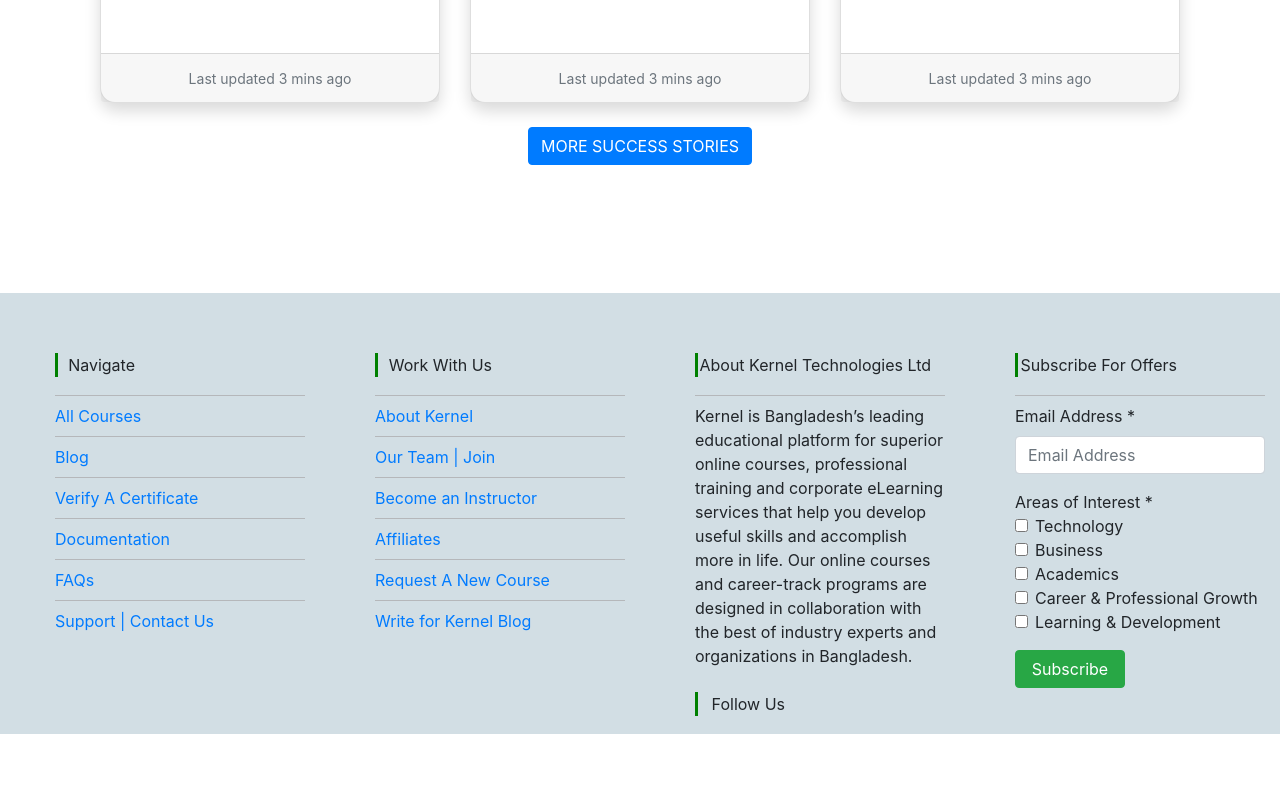
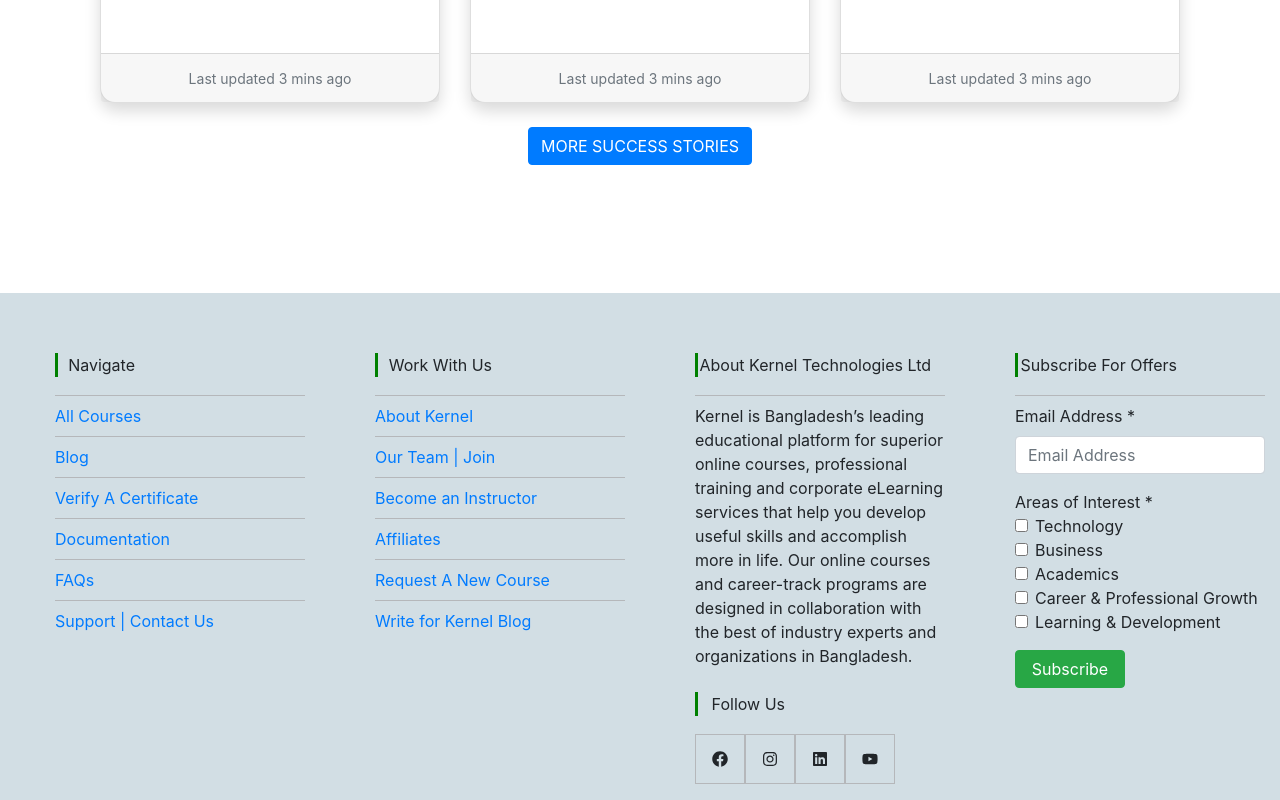
Before and after one commit to krnltech/coursebee-client, a Next.js app: page / in a window 1280 px wide. Shown: the part 4024-4824 px from the top of the page. Before the commit the page ends 4758 px from the top, so only its background shows below. Built offline with nearby package versions, Linux system fonts and the light colour scheme.

Commit message:
Footer icons added

```diff
--- a/components/footer/Footer.js
+++ b/components/footer/Footer.js
@@ -1,6 +1,10 @@
 import Image from "next/image";
 import classNames from "classnames";
 import styles from "./Footer.module.css";
+import {FaFacebook} from "react-icons/fa";
+import {FaInstagram} from "react-icons/fa";
+import {FaLinkedin} from "react-icons/fa";
+import {FaYoutube} from "react-icons/fa";
 const Footer = () => {
   return (
     <div className={styles.footerbody + " container-fluid"}>
@@ -100,6 +104,20 @@ const Footer = () => {
                 <div className={styles.footercolumn_ul_1_border}></div>
                 <div>Follow Us</div>
               </div>
+              <div className={styles.footercolumn_icon_group}>
+                <div className={styles.footercolumn_icon}>
+                  <FaFacebook style={{margin:"auto"}} />
+                </div>
+                <div className={styles.footercolumn_icon}>
+                  <FaInstagram style={{margin:"auto"}} />
+                </div>
+                <div className={styles.footercolumn_icon}>
+                  <FaLinkedin style={{margin:"auto"}} />
+                </div>
+                <div className={styles.footercolumn_icon}>
+                  <FaYoutube style={{margin:"auto"}} />
+                </div>
+              </div>
             </li>
           </ul>
         </div>
--- a/components/footer/Footer.module.css
+++ b/components/footer/Footer.module.css
@@ -60,3 +60,21 @@
 .footercolumn_ul_1_li_a_1{
     padding-top: 14px;
 }
+
+.footercolumn_icon_group{
+    display: flex;
+    flex: wrap;
+    justify-content: space-between;
+    width: 55%;
+}
+
+.footercolumn_icon{
+    border: 1px solid #b5b7ba;
+    width: 50px;
+    height: 50px;
+    min-width: 50px;
+    min-height: 50px;
+    display: flex;
+    justify-content: center;
+
+}
```
